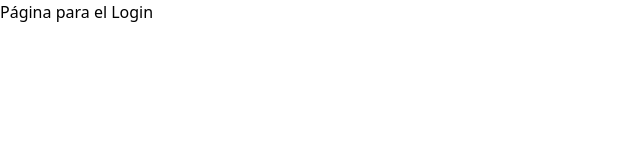
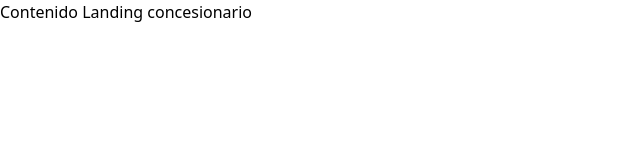
Before and after one commit to OscarHub90/Concesionario2021, a React (Create React App) app: page / in a window 1280 px wide. Shown: the top 160 px of the page, without its empty margins (0-640 px from the left). Built offline with nearby package versions, Linux system fonts and the light colour scheme.

Commit message:
Se corrige el error en lso Route cambiando to po path.

```diff
--- a/src/App.jsx
+++ b/src/App.jsx
@@ -9,16 +9,16 @@ function App() {
   return (
     <Router>
       <Switch>
-        <Route to="/login">
+        <Route path="/login">
           <Login/>
         </Route>
-        <Route to="/registro">
+        <Route path="/registro">
           <Registro/>
         </Route>
-        <Route to="/admin">
+        <Route path="/admin">
           <Admin/>
         </Route>
-        <Route to="/">
+        <Route path="/">
           <Index />
         </Route>
       </Switch>
```
